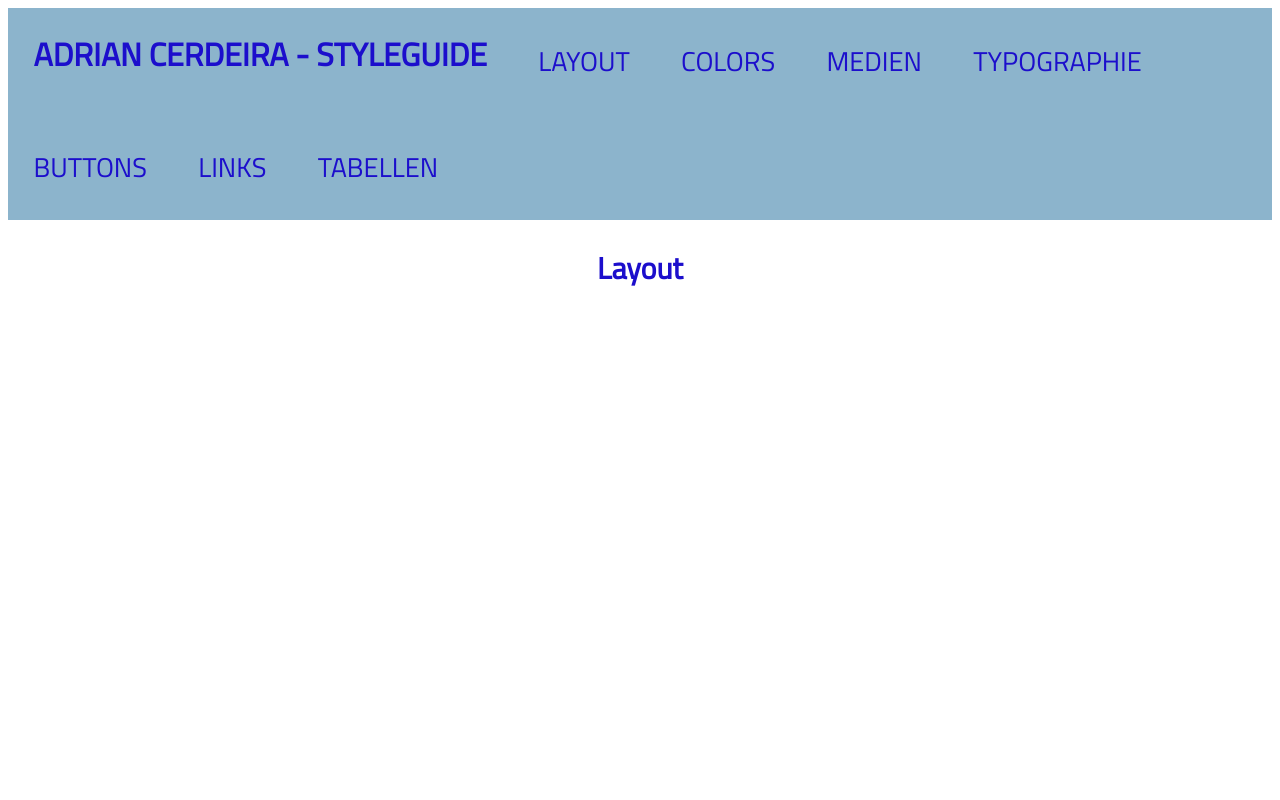
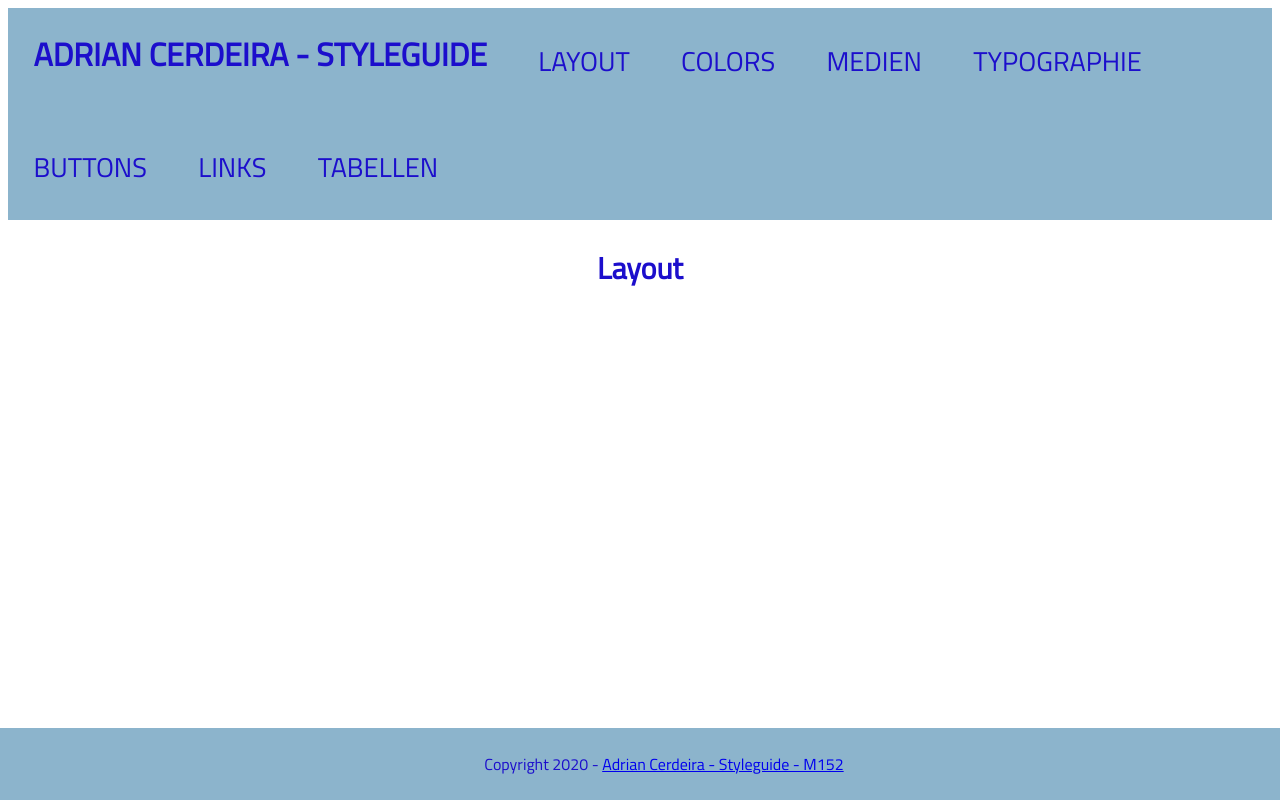
Before and after one commit to adrian-cerdeira/m152-styleguide, a website built with webpack: page src/index.html in a window 1280 px wide. Built offline with nearby package versions, Linux system fonts and the light colour scheme.

Commit message:
Footer erstellt

```diff
--- a/src/index.html
+++ b/src/index.html
@@ -26,6 +26,14 @@
     <section class="content-center">
         <h1>Layout</h1>
     </section>
+
+    <!-- Footer -->
+    <footer class="footer content-center">
+        Copyright 2020 -
+        <a href="https://github.com/adrian-cerdeira/styleguide" target="_blank">
+            Adrian Cerdeira - Styleguide - M152
+        </a>
+    </footer>
 
     <!-- <div id="content">
         <div id="typo" class="entry">
--- a/src/styles/layout.scss
+++ b/src/styles/layout.scss
@@ -42,3 +42,12 @@
 }
 
 /*** Footer ***/
+.footer {
+    position: fixed;
+    left: 0;
+    bottom: 0;
+    width: 100%;
+    padding: 1.5rem 1.5rem;
+    background-color: $background;
+    color: $primary;
+}
```
